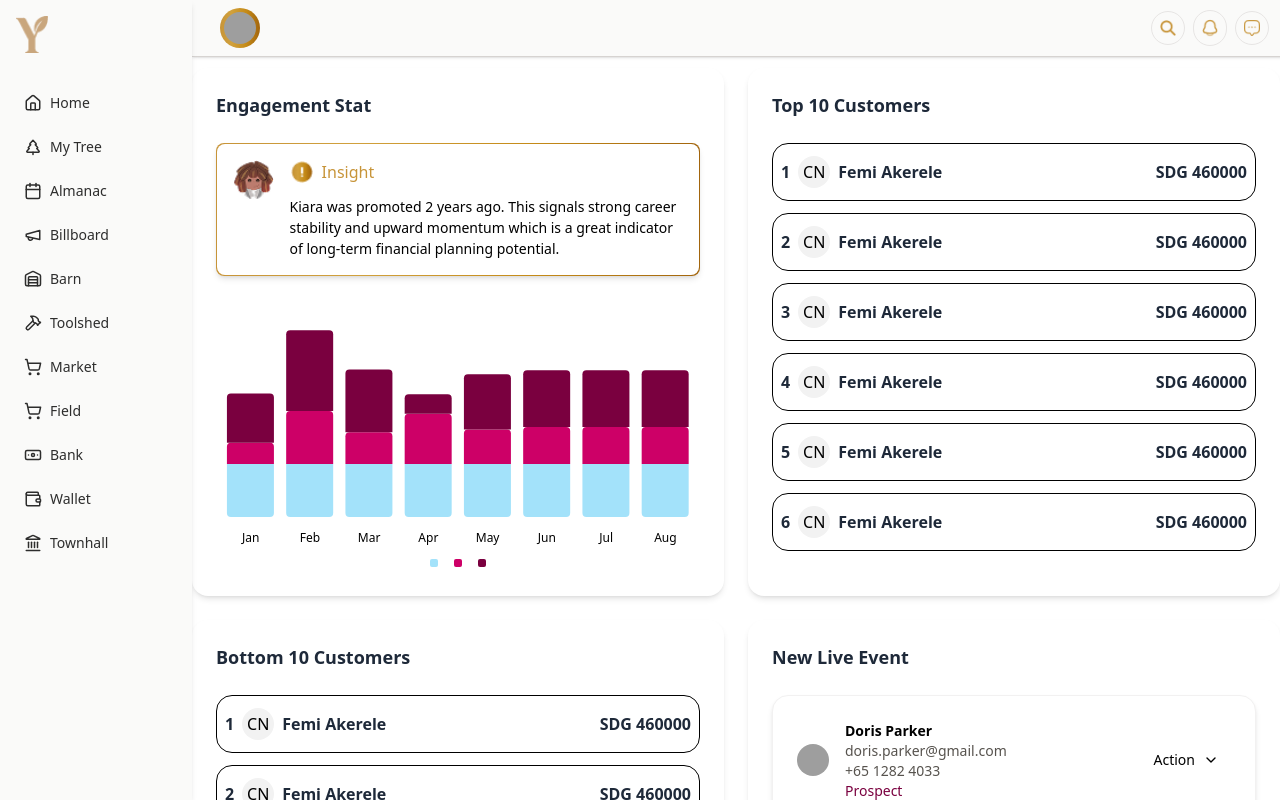
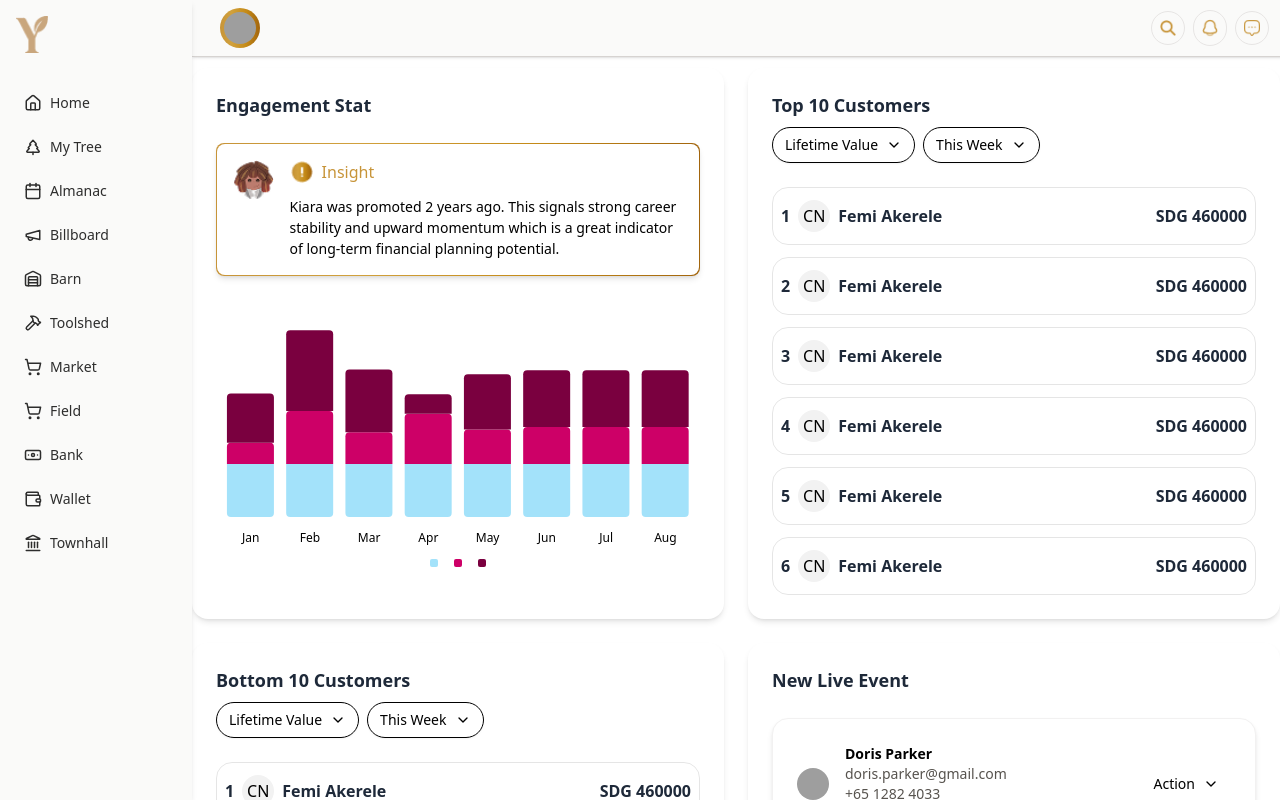
Before and after one commit to femzcoder/Yield-dev, a Next.js app: page /en/fields/subTabs/engage in a window 1280 px wide. Built offline with nearby package versions, Linux system fonts and the light colour scheme; grey boxes are pictures that could not be loaded.

Commit message:
Conversation Planner

```diff
--- a/app/[locale]/fields/subTabs/engage/BottomCustomers.tsx
+++ b/app/[locale]/fields/subTabs/engage/BottomCustomers.tsx
@@ -1,6 +1,10 @@
 import { BasicCard } from '@/components/Cards'
 import CustomerItem from '@/components/CustomerItem'
 import { TitleText } from '@/components/Typo'
+import { Button } from '@/components/ui/button'
+import { DropdownMenu, DropdownMenuContent, DropdownMenuGroup, DropdownMenuItem, DropdownMenuTrigger } from "@/components/ui/dropdown-menu"
+import { Separator } from '@/components/ui/separator'
+import { ChevronDown } from 'lucide-react'
 import React from 'react'
 
 const BottomCustomers = () => {
@@ -8,6 +12,42 @@ const BottomCustomers = () => {
     <BasicCard style='space-y-6'>
         <div>
             <TitleText style='text-[18px]' text='Bottom 10 Customers'/>
+
+            <div className='flex items-center gap-2 mt-2'>
+              <DropdownMenu>
+                <DropdownMenuTrigger asChild>
+                  <Button variant="outline" className='rounded-3xl'>Lifetime Value <ChevronDown/></Button>
+                </DropdownMenuTrigger>
+                <DropdownMenuContent className="border border-[#DEE2E6] shadow w-[120px] bg-white rounded-2xl" align="start">
+                  <DropdownMenuGroup>
+                    <DropdownMenuItem onClick={()=>{}}>
+                      Message
+                    </DropdownMenuItem>
+                    <Separator/>
+                    <DropdownMenuItem>
+                      Call
+                    </DropdownMenuItem>
+                  </DropdownMenuGroup>
+                </DropdownMenuContent>
+              </DropdownMenu>
+
+              <DropdownMenu>
+                <DropdownMenuTrigger asChild>
+                  <Button variant="outline" className='rounded-3xl'>This Week<ChevronDown/></Button>
+                </DropdownMenuTrigger>
+                <DropdownMenuContent className="border border-[#DEE2E6] shadow w-[120px] bg-white rounded-2xl" align="start">
+                  <DropdownMenuGroup>
+                    <DropdownMenuItem onClick={()=>{}}>
+                      Message
+                    </DropdownMenuItem>
+                    <Separator/>
+                    <DropdownMenuItem>
+                      Call
+                    </DropdownMenuItem>
+                  </DropdownMenuGroup>
+                </DropdownMenuContent>
+              </DropdownMenu>
+            </div>
         </div>
 
         <div className='space-y-3'>
--- a/app/[locale]/fields/subTabs/engage/TopCustomers.tsx
+++ b/app/[locale]/fields/subTabs/engage/TopCustomers.tsx
@@ -1,6 +1,10 @@
 import { BasicCard } from '@/components/Cards'
 import CustomerItem from '@/components/CustomerItem'
 import { TitleText } from '@/components/Typo'
+import { Button } from '@/components/ui/button'
+import { DropdownMenu, DropdownMenuContent, DropdownMenuGroup, DropdownMenuItem, DropdownMenuTrigger } from "@/components/ui/dropdown-menu"
+import { Separator } from '@/components/ui/separator'
+import { ChevronDown } from 'lucide-react'
 import React from 'react'
 
 const TopCustomers = () => {
@@ -8,6 +12,43 @@ const TopCustomers = () => {
     <BasicCard style='space-y-6'>
         <div>
             <TitleText style='text-[18px]' text='Top 10 Customers'/>
+
+            <div className='flex items-center gap-2 mt-2'>
+              <DropdownMenu>
+                <DropdownMenuTrigger asChild>
+                  <Button variant="outline" className='rounded-3xl'>Lifetime Value <ChevronDown/></Button>
+                </DropdownMenuTrigger>
+                <DropdownMenuContent className="border border-[#DEE2E6] shadow w-[120px] bg-white rounded-2xl" align="start">
+                  <DropdownMenuGroup>
+                    <DropdownMenuItem onClick={()=>{}}>
+                      Message
+                    </DropdownMenuItem>
+                    <Separator/>
+                    <DropdownMenuItem>
+                      Call
+                    </DropdownMenuItem>
+                  </DropdownMenuGroup>
+                </DropdownMenuContent>
+              </DropdownMenu>
+
+              <DropdownMenu>
+                <DropdownMenuTrigger asChild>
+                  <Button variant="outline" className='rounded-3xl'>This Week<ChevronDown/></Button>
+                </DropdownMenuTrigger>
+                <DropdownMenuContent className="border border-[#DEE2E6] shadow w-[120px] bg-white rounded-2xl" align="start">
+                  <DropdownMenuGroup>
+                    <DropdownMenuItem onClick={()=>{}}>
+                      Message
+                    </DropdownMenuItem>
+                    <Separator/>
+                    <DropdownMenuItem>
+                      Call
+                    </DropdownMenuItem>
+                  </DropdownMenuGroup>
+                </DropdownMenuContent>
+              </DropdownMenu>
+            </div>
+
         </div>
 
         <div className='space-y-3'>
--- a/components/CustomerItem.tsx
+++ b/components/CustomerItem.tsx
@@ -4,7 +4,7 @@ import { Avatar, AvatarFallback } from './ui/avatar'
 
 const CustomerItem = ({ind, customerName, amount}:{ind:number, customerName:string, amount:number}) => {
   return (
-    <div className='flex justify-between items-center border rounded-2xl px-2 py-3'>
+    <div style={{borderColor:'rgba(0,0,0,0.1)'}} className='flex justify-between items-center border rounded-2xl px-2 py-3'>
         <div className='flex gap-2 items-center'>
             <TitleText text={String(ind)}/>
             <div className="flex gap-2 items-center">
```
